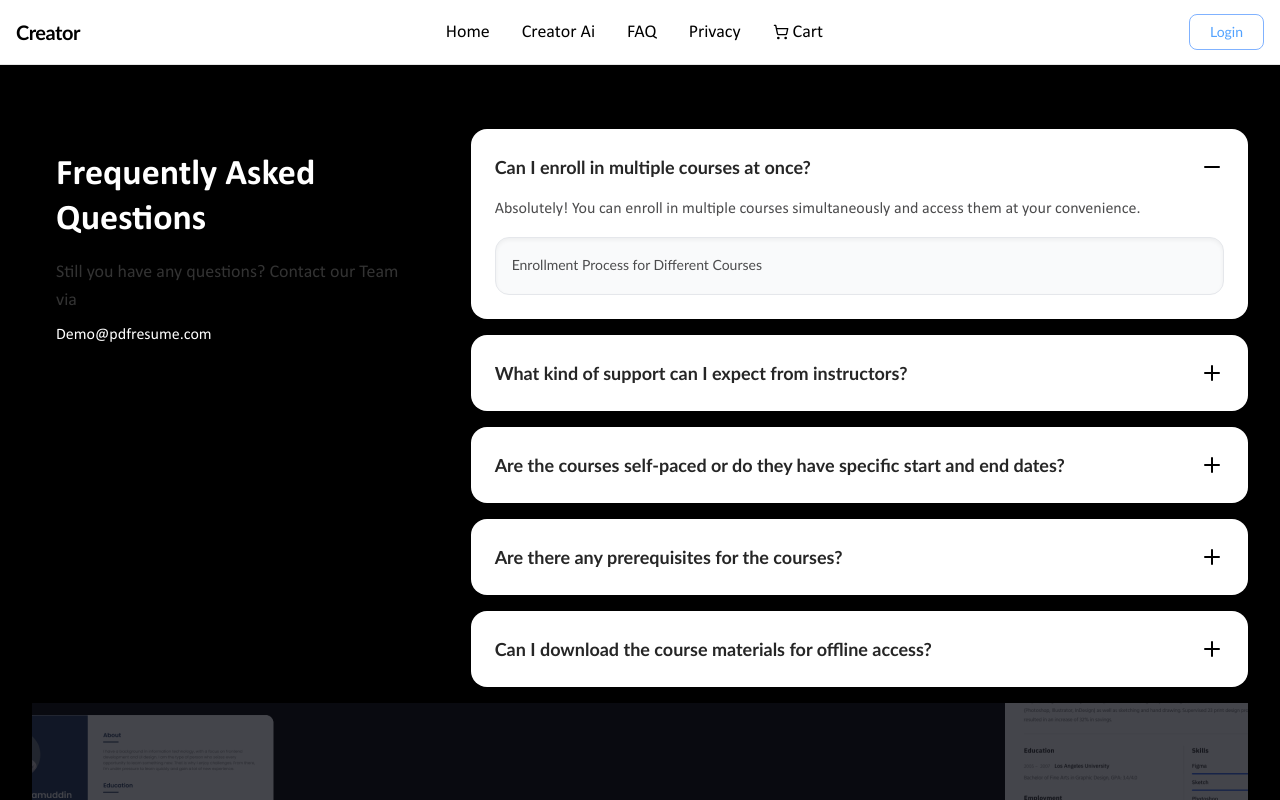
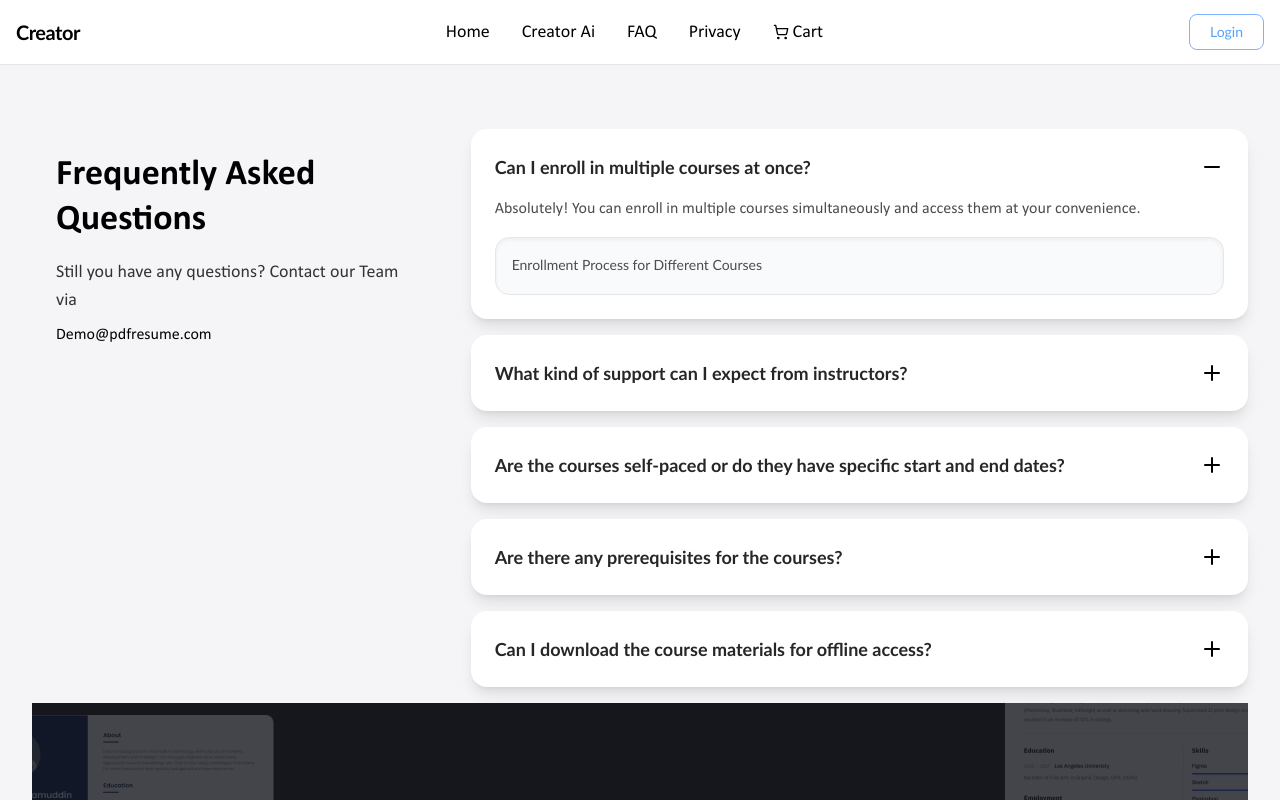
Before and after one commit to naimekattor/creatorAi, a Next.js app: page /faq in a window 1280 px wide. Shown: the top 800 px of the page. Built offline with nearby package versions, Linux system fonts and the light colour scheme.

Commit message:
Updates faq page bg color

```diff
--- a/app/faq/page.js
+++ b/app/faq/page.js
@@ -46,11 +46,8 @@ export default function FAQPage() {
     setOpenIndex(openIndex === index ? -1 : index);
   };
   return (
-
-
-    <div className="bg-black min-h-screen sm:p-8 font-sans antialiased text-white">
+    <div className="bg-[#f5f5f7] min-h-screen sm:p-8 font-sans antialiased text-black">
       <div className="max-w-7xl mx-auto flex flex-col lg:flex-row gap-8 lg:gap-12 pt-8 rounded-2xl">
-
         {/* Left Section - Title and description */}
         <div className="lg:w-1/3 flex flex-col justify-start p-4 lg:p-6">
           <h1 className="text-3xl sm:text-4xl font-bold leading-tight mb-4 ">
```
